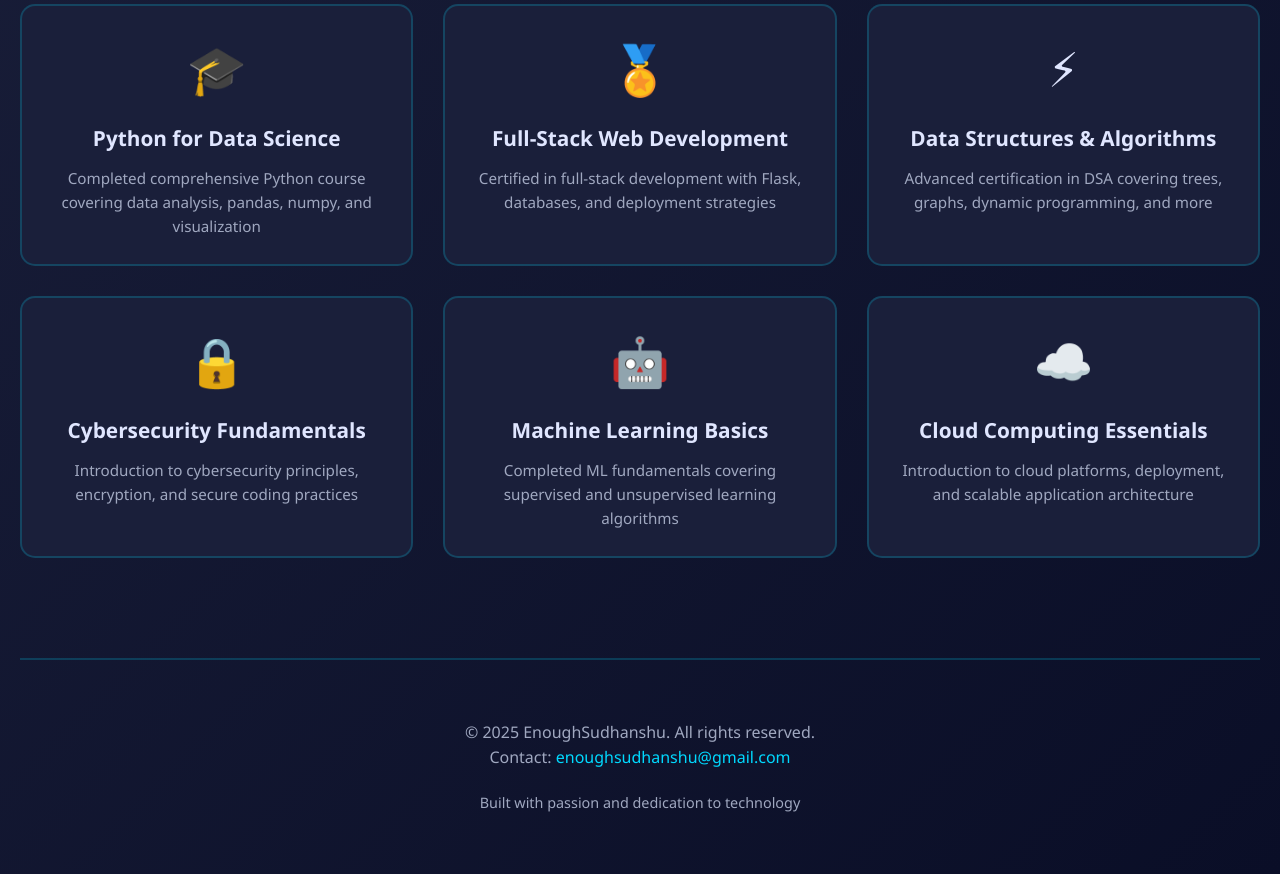
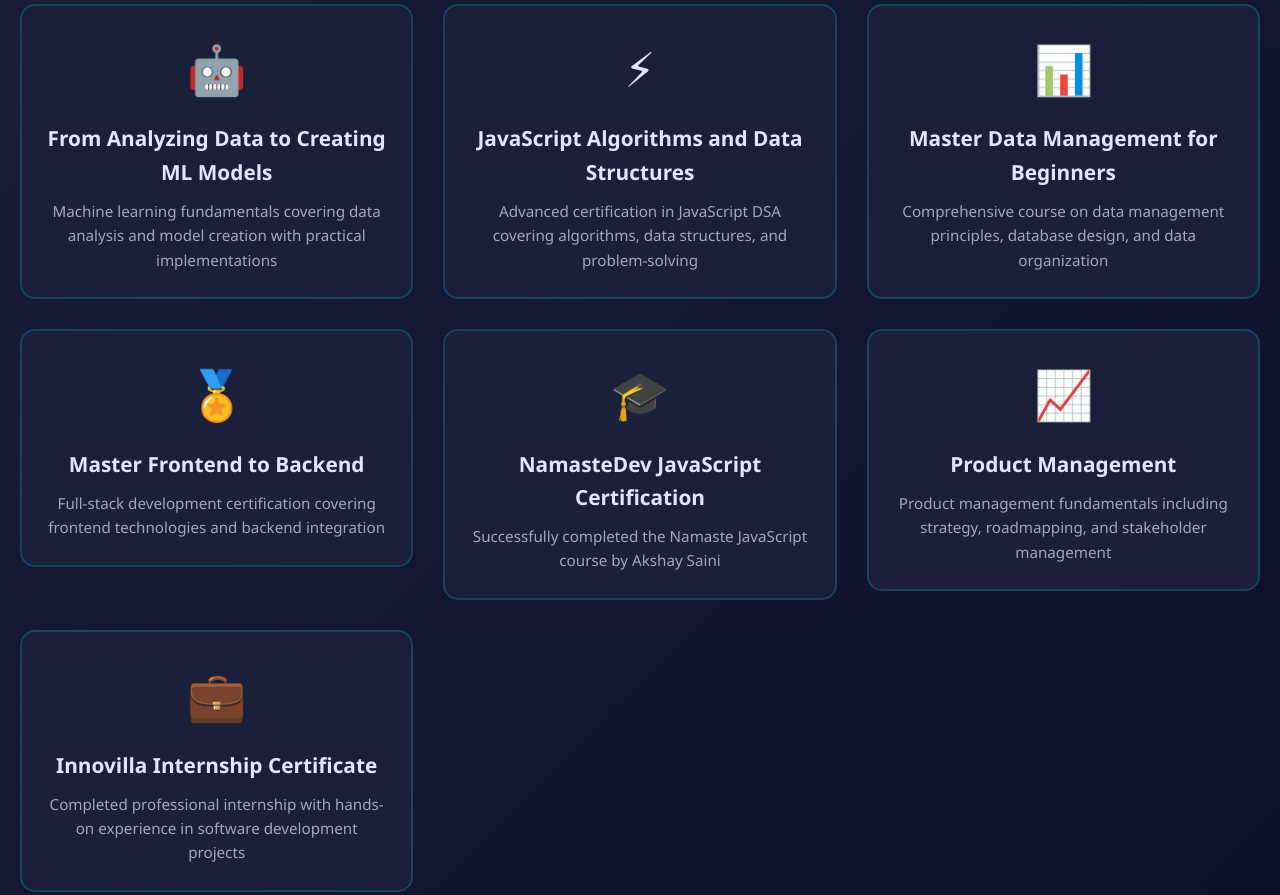
Before and after one commit to enoughsudhanshu/enoughsudhanshu.github.io, a plain HTML site: page index.html in a window 1280 px wide. Shown: the part 3100-3995 px from the top of the page. Before the commit the page ends 3974 px from the top, so only its background shows below. Drawn offline with Linux system fonts and the light colour scheme.

Commit message:
Add new certificates with links to resources

```diff
--- a/index.html
+++ b/index.html
@@ -783,41 +783,61 @@
         <section id="certificates">
             <h2>Certifications &amp; Achievements</h2>
             <div class="certificates-grid">
-                <div class="certificate-card">
-                    <div class="certificate-icon">🎓</div>
-                    <h3>Python for Data Science</h3>
-                    <p>Completed comprehensive Python course covering data analysis, pandas, numpy, and visualization</p>
-                </div>
+                <a href="https://github.com/enoughsudhanshu/enoughsudhanshu.github.io/blob/main/From-Analysing-Data-To-Creating-ML-Models.pdf" target="_blank" rel="noopener noreferrer" style="text-decoration: none; color: inherit;">
+                    <div class="certificate-card">
+                        <div class="certificate-icon">🤖</div>
+                        <h3>From Analyzing Data to Creating ML Models</h3>
+                        <p>Machine learning fundamentals covering data analysis and model creation with practical implementations</p>
+                    </div>
+                </a>
 
-                <div class="certificate-card">
-                    <div class="certificate-icon">🏅</div>
-                    <h3>Full-Stack Web Development</h3>
-                    <p>Certified in full-stack development with Flask, databases, and deployment strategies</p>
-                </div>
+                <a href="https://github.com/enoughsudhanshu/enoughsudhanshu.github.io/blob/main/JavaScript-Algorithms-and-Data-Structures-Beta.pdf" target="_blank" rel="noopener noreferrer" style="text-decoration: none; color: inherit;">
+                    <div class="certificate-card">
+                        <div class="certificate-icon">⚡</div>
+                        <h3>JavaScript Algorithms and Data Structures</h3>
+                        <p>Advanced certification in JavaScript DSA covering algorithms, data structures, and problem-solving</p>
+                    </div>
+                </a>
 
-                <div class="certificate-card">
-                    <div class="certificate-icon">⚡</div>
-                    <h3>Data Structures &amp; Algorithms</h3>
-                    <p>Advanced certification in DSA covering trees, graphs, dynamic programming, and more</p>
-                </div>
+                <a href="https://github.com/enoughsudhanshu/enoughsudhanshu.github.io/blob/main/Master-Data-Management-for-Beginners.pdf" target="_blank" rel="noopener noreferrer" style="text-decoration: none; color: inherit;">
+                    <div class="certificate-card">
+                        <div class="certificate-icon">📊</div>
+                        <h3>Master Data Management for Beginners</h3>
+                        <p>Comprehensive course on data management principles, database design, and data organization</p>
+                    </div>
+                </a>
 
-                <div class="certificate-card">
-                    <div class="certificate-icon">🔒</div>
-                    <h3>Cybersecurity Fundamentals</h3>
-                    <p>Introduction to cybersecurity principles, encryption, and secure coding practices</p>
-                </div>
+                <a href="https://github.com/enoughsudhanshu/enoughsudhanshu.github.io/blob/main/Master-Frontend-to-Backend.pdf" target="_blank" rel="noopener noreferrer" style="text-decoration: none; color: inherit;">
+                    <div class="certificate-card">
+                        <div class="certificate-icon">🏅</div>
+                        <h3>Master Frontend to Backend</h3>
+                        <p>Full-stack development certification covering frontend technologies and backend integration</p>
+                    </div>
+                </a>
 
-                <div class="certificate-card">
-                    <div class="certificate-icon">🤖</div>
-                    <h3>Machine Learning Basics</h3>
-                    <p>Completed ML fundamentals covering supervised and unsupervised learning algorithms</p>
-                </div>
+                <a href="https://github.com/enoughsudhanshu/enoughsudhanshu.github.io/blob/main/DOC-20241031-WA0005.pdf" target="_blank" rel="noopener noreferrer" style="text-decoration: none; color: inherit;">
+                    <div class="certificate-card">
+                        <div class="certificate-icon">🎓</div>
+                        <h3>NamasteDev JavaScript Certification</h3>
+                        <p>Successfully completed the Namaste JavaScript course by Akshay Saini</p>
+                    </div>
+                </a>
 
-                <div class="certificate-card">
-                    <div class="certificate-icon">☁️</div>
-                    <h3>Cloud Computing Essentials</h3>
-                    <p>Introduction to cloud platforms, deployment, and scalable application architecture</p>
-                </div>
+                <a href="https://github.com/enoughsudhanshu/enoughsudhanshu.github.io/blob/main/Product-Management.pdf" target="_blank" rel="noopener noreferrer" style="text-decoration: none; color: inherit;">
+                    <div class="certificate-card">
+                        <div class="certificate-icon">📈</div>
+                        <h3>Product Management</h3>
+                        <p>Product management fundamentals including strategy, roadmapping, and stakeholder management</p>
+                    </div>
+                </a>
+
+                <a href="https://github.com/enoughsudhanshu/enoughsudhanshu.github.io/blob/main/innovilla-internship.pdf" target="_blank" rel="noopener noreferrer" style="text-decoration: none; color: inherit;">
+                    <div class="certificate-card">
+                        <div class="certificate-icon">💼</div>
+                        <h3>Innovilla Internship Certificate</h3>
+                        <p>Completed professional internship with hands-on experience in software development projects</p>
+                    </div>
+                </a>
             </div>
         </section>
 
```
